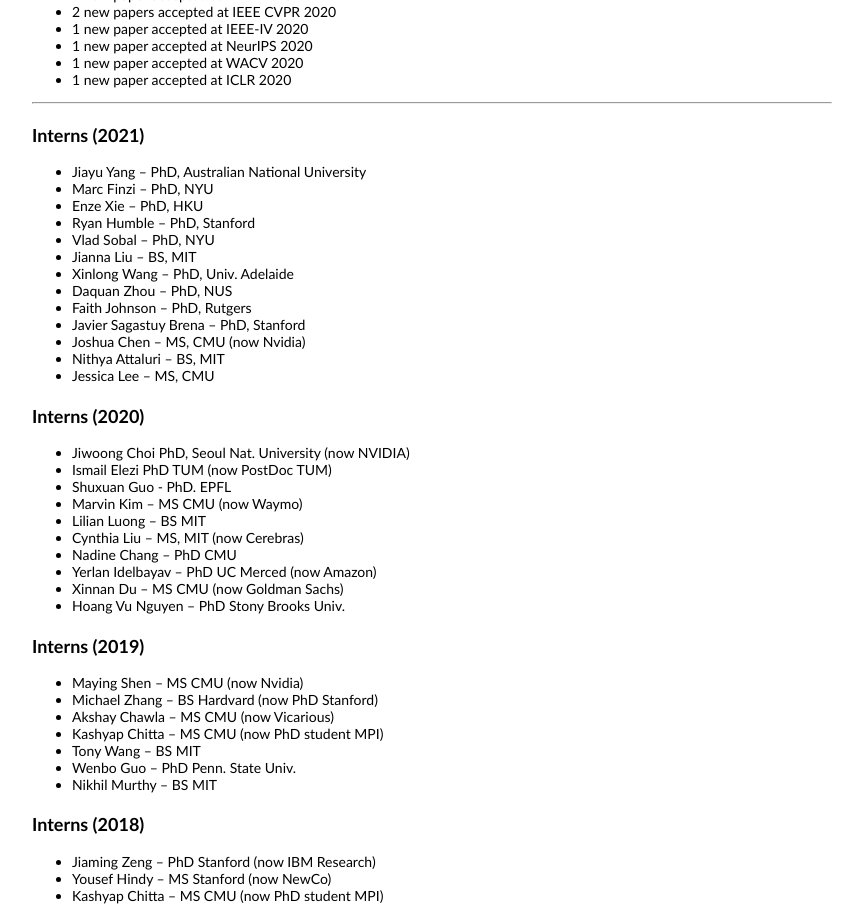
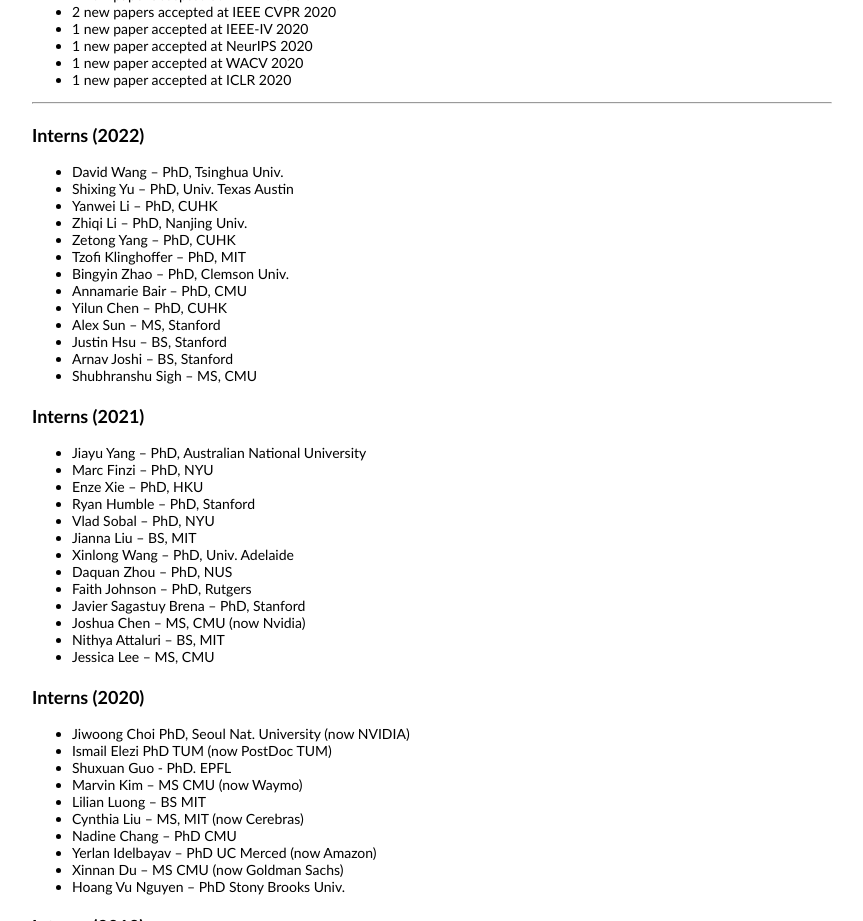
Before and after one commit to alvarezlopezjosem/alvarezlopezjosem.github.io, a plain HTML site: page index.html in a window 1280 px wide. Shown: the part 899-1820 px from the top of the page, without its empty margins (208-1071 px from the left). Drawn offline with Linux system fonts and the light colour scheme.

Commit message:
Update index.html
students

```diff
--- a/index.html
+++ b/index.html
@@ -96,6 +96,21 @@
 			</div>
 		<hr>
 			<div>
+				<h2><font size="+1">Interns (2022)</font> </h2>
+				<ul><li>David Wang – PhD, Tsinghua Univ.</li>
+					<li>Shixing Yu – PhD, Univ. Texas Austin</li>
+					<li>Yanwei Li – PhD, CUHK</li>
+					<li>Zhiqi Li – PhD, Nanjing Univ.</li>
+					<li>Zetong Yang – PhD, CUHK</li>
+					<li>Tzofi Klinghoffer – PhD, MIT</li>
+					<li>Bingyin Zhao – PhD, Clemson Univ.</li>
+					<li>Annamarie Bair – PhD, CMU</li>
+					<li>Yilun Chen – PhD, CUHK</li>
+					<li>Alex Sun  – MS, Stanford</li>
+					<li>Justin Hsu – BS, Stanford</li>
+					<li>Arnav Joshi – BS, Stanford</li>
+					<li>Shubhranshu Sigh – MS, CMU</li>
+				</ul>
 				<h2><font size="+1">Interns (2021)</font> </h2>
 				<ul><li>Jiayu Yang – PhD, Australian National University</li>
 					<li>Marc Finzi – PhD, NYU</li>
```
